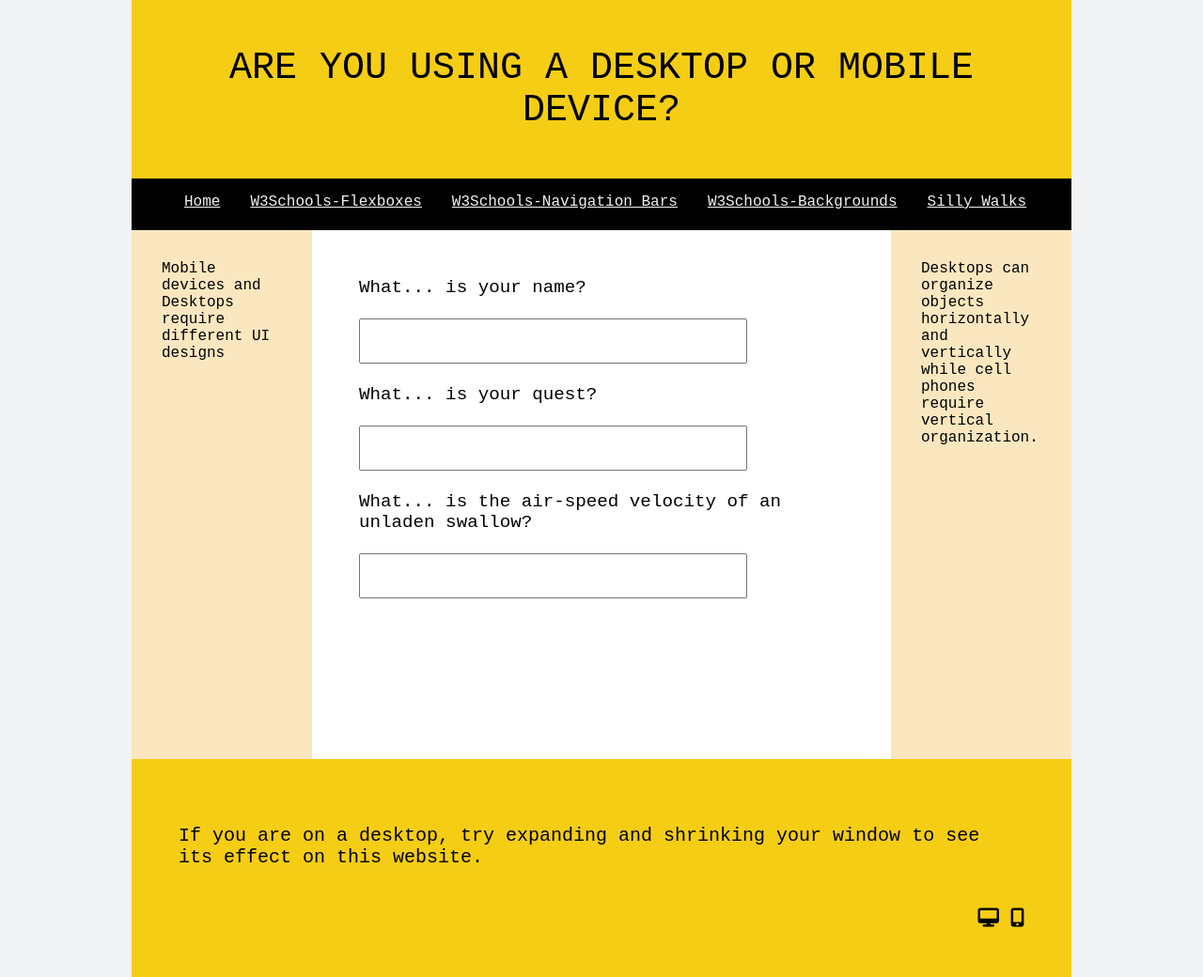
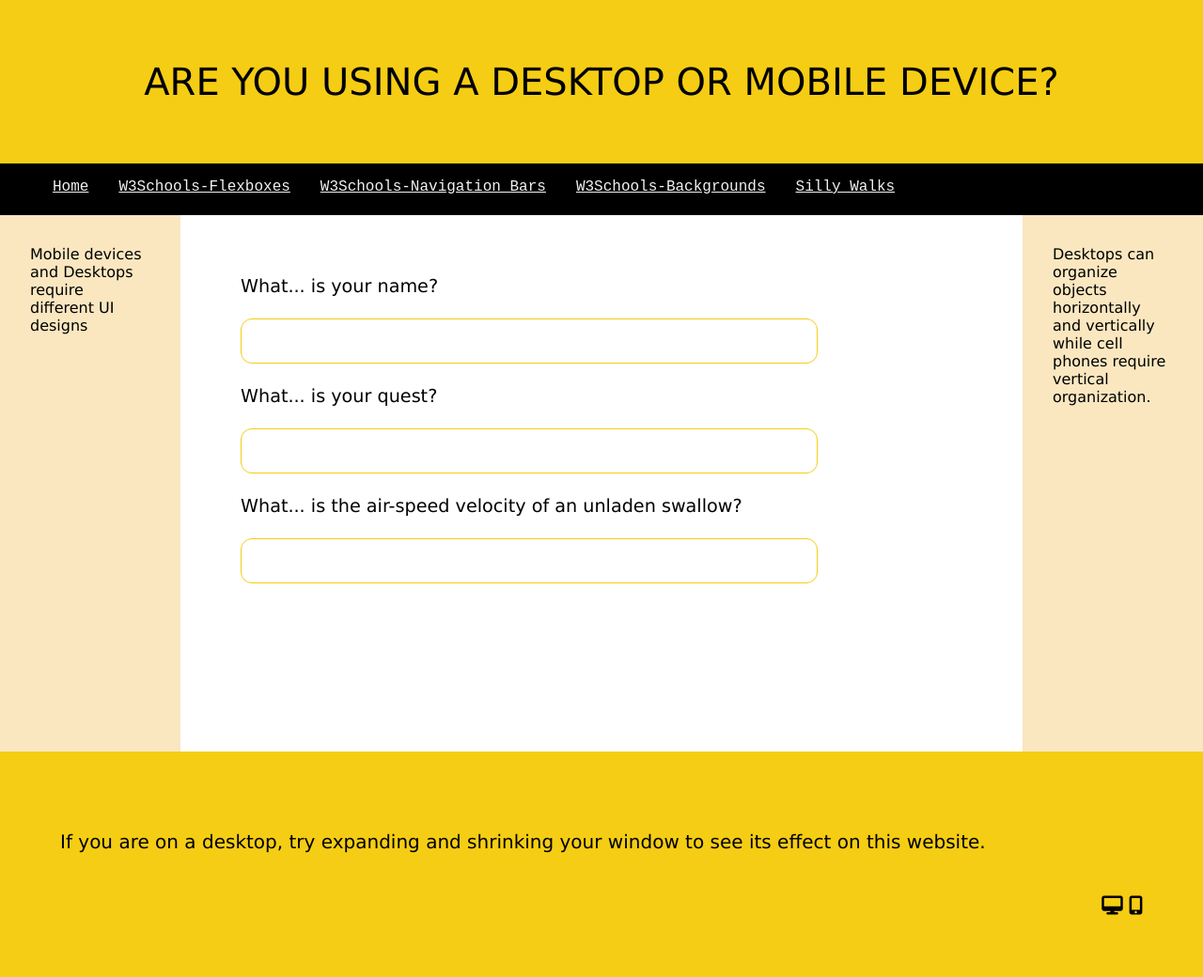
Before and after one commit to davidreke/My-2nd-project-featuring-flexbox, a plain HTML site: page sillyWalks.html in a window 1280 px wide. Shown: the whole page at 94% size. Drawn offline with Linux system fonts and the light colour scheme.

Commit message:
Update app.css
Updated to Lucida font family and improved max-width size for body.

```diff
--- a/CSS/app.css
+++ b/CSS/app.css
@@ -10,7 +10,7 @@ body {
     height: auto;
     max-height: 100%;
     overflow:auto;
-    max-width: 1000px;
+    max-width: 1300px;
     background: #F2F3F5;
     margin-right: auto;
     margin-left: auto;
@@ -36,14 +36,14 @@ body {
 
 #noPicture{
     padding:5%;
-    font-family:'Courier New', Courier, monospace;
+    font-family:'Lucida Sans', 'Lucida Sans Regular', 'Lucida Grande', 'Lucida Sans Unicode', Geneva, Verdana, sans-serif;
     font-size: .2in;
 }
 #main > nav,
 #main > aside{
     flex: 0 0 15vw;
     background: #FAE7C0;
-    font-family:'Courier New', Courier, monospace;
+    font-family:'Lucida Sans', 'Lucida Sans Regular', 'Lucida Grande', 'Lucida Sans Unicode', Geneva, Verdana, sans-serif;
     padding: 2em;
 }
 main > nav{
@@ -59,7 +59,7 @@ main > aside{
 footer{
     background:#F5CD14;
     min-height: 5vh;
-    font-family: 'Courier New', Courier, monospace;
+    font-family: 'Lucida Sans', 'Lucida Sans Regular', 'Lucida Grande', 'Lucida Sans Unicode', Geneva, Verdana, sans-serif;
     font-size: 20px;
     padding: 5%;
 
@@ -69,7 +69,7 @@ header{
     vertical-align: middle;
     background:#F5CD14;
     min-height: 20vh;
-    font-family: 'Courier New', Courier, monospace;
+    font-family: 'Lucida Sans', 'Lucida Sans Regular', 'Lucida Grande', 'Lucida Sans Unicode', Geneva, Verdana, sans-serif;
     text-align: center;
     padding: 5%;
 }
@@ -79,6 +79,8 @@ input{
     height: .5in;
     display:center;
     font-size: .2in;
+    border:1px #f5CD14 solid;
+    border-radius: 12px;
 }
 /* positioning icons from font-awesome */
 .icons{
@@ -114,7 +116,7 @@ li #resources{
     color:black;
 }
 
-@media screen and (max-width: 625px){
+@media screen and (max-width: 675px){
     body{
         max-height:none;
     }
```
